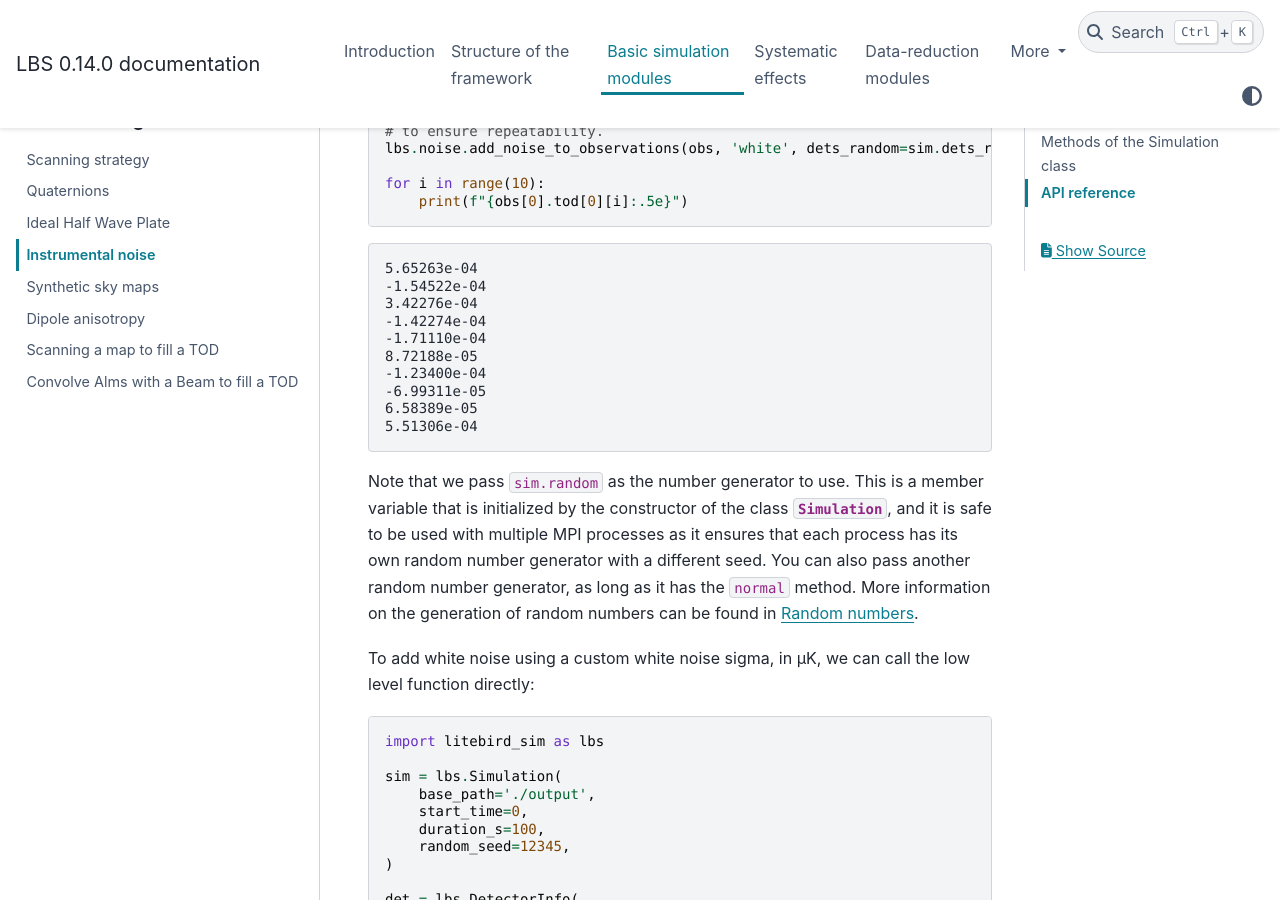
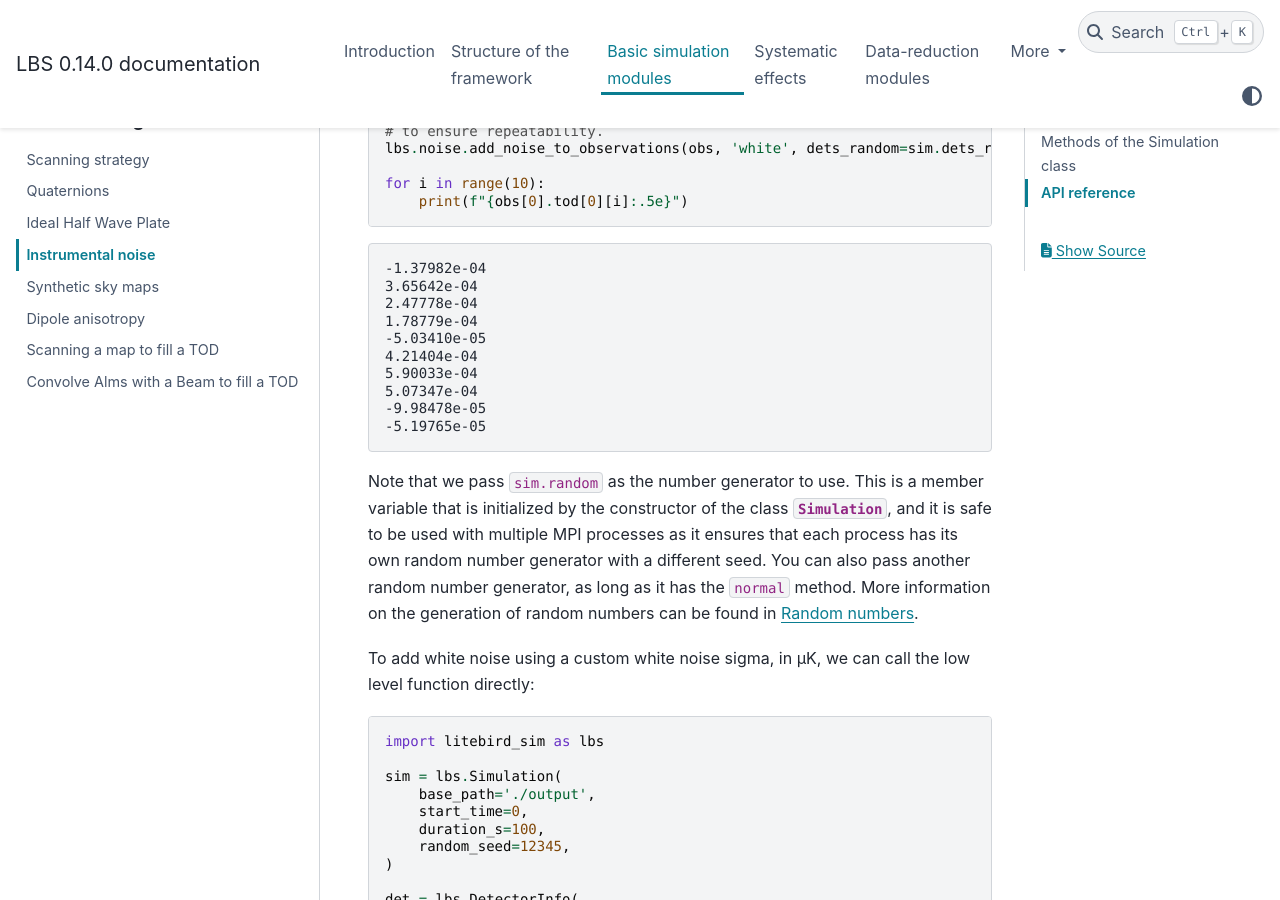
Before and after one commit to litebird/litebird_sim, a Sphinx documentation site: the page built from docs/source/noise.rst, in a window 1280 px wide and 900 px high, scrolled down 730 px. Built offline with Sphinx 7.4.7 and the PyData theme 0.15.4, drawn with Linux system fonts in a browser that asks for light colours; some of the changed text lies outside the part shown.

Commit message:
Update expected values for docs

```diff
--- a/docs/source/noise.rst
+++ b/docs/source/noise.rst
@@ -44,16 +44,16 @@ Here is a short example that shows how to add noise:
 
 .. testoutput::
 
-    5.65263e-04
-    -1.54522e-04
-    3.42276e-04
-    -1.42274e-04
-    -1.71110e-04
-    8.72188e-05
-    -1.23400e-04
-    -6.99311e-05
-    6.58389e-05
-    5.51306e-04
+    -1.37982e-04
+    3.65642e-04
+    2.47778e-04
+    1.78779e-04
+    -5.03410e-05
+    4.21404e-04
+    5.90033e-04
+    5.07347e-04
+    -9.98478e-05
+    -5.19765e-05
 
 
 Note that we pass ``sim.random`` as the number generator to use.
```
Also changed, not shown: other parts of docs/source/noise.rst (+5 -5 lines).
